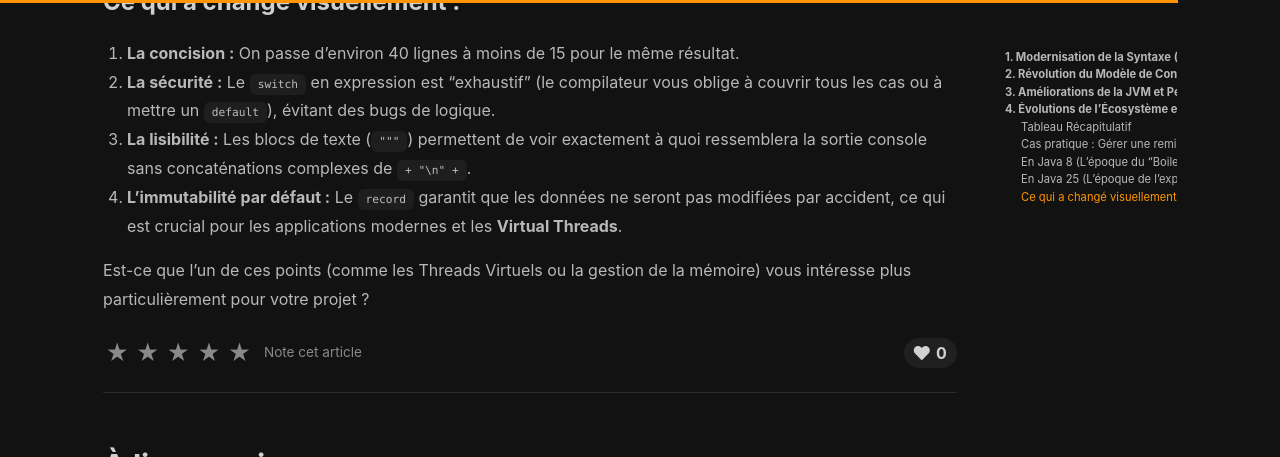
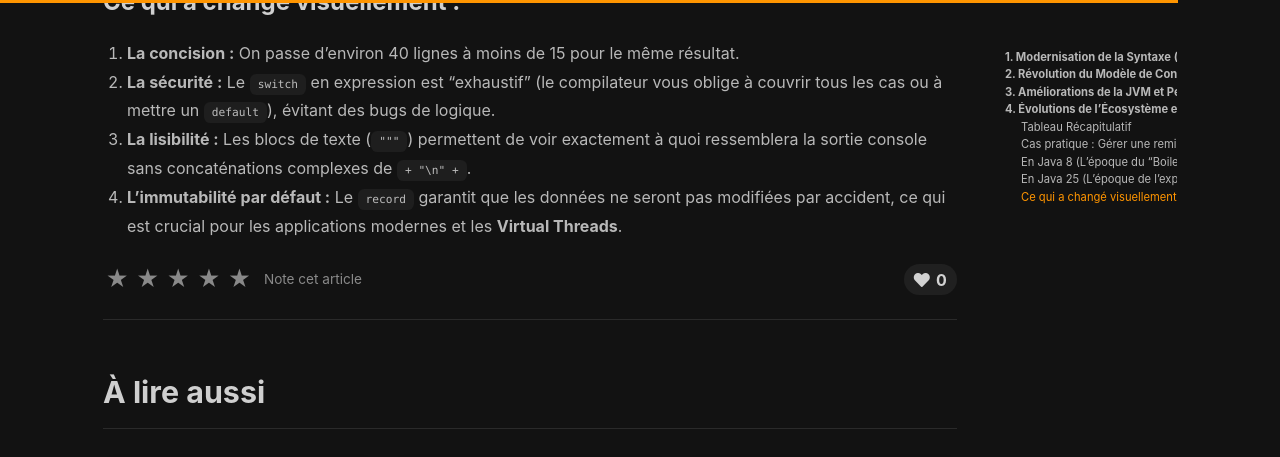
Before and after one commit to sfalloudiene/sfalloudiene.github.io, a Jekyll site: the page built from _posts/2026-03-03-Nouveautes-Java25.md, in a window 1280 px wide and 900 px high, scrolled down 4155 px, cut to the strip 0-457 px from the top of the window. Built offline with Jekyll 4.4.1, drawn with Linux system fonts in a browser that asks for light colours; nearby versions of some CDN libraries; comment, search, counter and statistics services are not loaded.

Commit message:
Update 2026-03-03-Nouveautes-Java25.md

```diff
--- a/_posts/2026-03-03-Nouveautes-Java25.md
+++ b/_posts/2026-03-03-Nouveautes-Java25.md
@@ -160,5 +160,3 @@ void main() {
 2. **La sécurité :** Le `switch` en expression est "exhaustif" (le compilateur vous oblige à couvrir tous les cas ou à mettre un `default`), évitant des bugs de logique.
 3. **La lisibilité :** Les blocs de texte (`"""`) permettent de voir exactement à quoi ressemblera la sortie console sans concaténations complexes de `+ "\n" +`.
 4. **L'immutabilité par défaut :** Le `record` garantit que les données ne seront pas modifiées par accident, ce qui est crucial pour les applications modernes et les **Virtual Threads**.
-
-Est-ce que l'un de ces points (comme les Threads Virtuels ou la gestion de la mémoire) vous intéresse plus particulièrement pour votre projet ?
```
